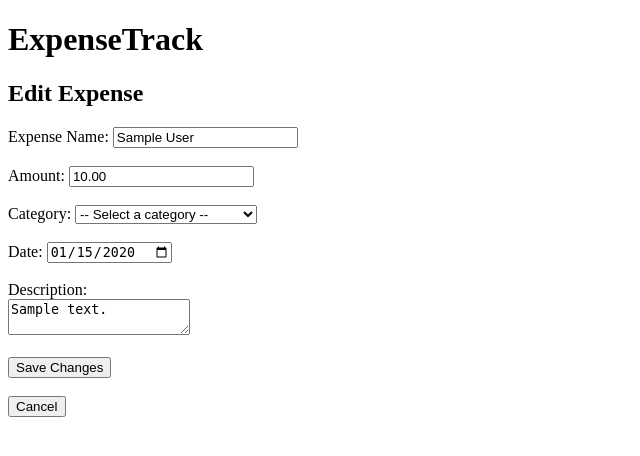
After one commit to samraabashir/Expensetrack, a Django app: page /expense/1/edit/ in a window 1280 px wide. The commit adds this page. Shown: the top 456 px of the page, without its empty margins (0-640 px from the left). Run offline with Django 5.2, Linux system fonts and the light colour scheme; tables that the repository leaves empty hold one stand-in row (values such as "Sample post").

Commit message:
Add expense management features

```diff
--- a/accounts/models.py
+++ b/accounts/models.py
@@ -12,3 +12,28 @@ class User(AbstractUser):
         max_length=10,
         choices=Role.choices,
     )
+
+class Expense(models.Model):
+    seller = models.ForeignKey(
+        User,
+        on_delete=models.CASCADE,
+        related_name="expenses"
+    )
+
+    name = models.CharField(max_length=100)
+
+    amount = models.DecimalField(
+        max_digits=10,
+        decimal_places=2
+    )
+
+    category = models.CharField(max_length=100)
+
+    date = models.DateField()
+
+    description = models.TextField(blank=True)
+
+    created_at = models.DateTimeField(auto_now_add=True)
+
+    def __str__(self):
+        return self.name
--- a/accounts/templates/accounts/customer_dashboard.html
+++ b/accounts/templates/accounts/customer_dashboard.html
@@ -10,5 +10,9 @@
 
     <p>Welcome to your customer dashboard.</p>
 
+    <a href="{% url 'logout' %}">
+    <button>Logout</button>
+</a>
+
 </body>
 </html>
--- /dev/null
+++ b/accounts/templates/accounts/edit_expense.html
@@ -0,0 +1,62 @@
+<!DOCTYPE html>
+<html>
+<head>
+    <title>Edit Expense - ExpenseTrack</title>
+</head>
+<body>
+
+    <h1>ExpenseTrack</h1>
+    <h2>Edit Expense</h2>
+
+    <form method="POST">
+        {% csrf_token %}
+
+        <label>Expense Name:</label>
+        <input type="text" name="name" value="{{ expense.name }}" required>
+
+        <br><br>
+
+        <label>Amount:</label>
+        <input type="number" name="amount" step="0.01" value="{{ expense.amount }}" required>
+
+        <br><br>
+
+        <label>Category:</label>
+        <select name="category" required>
+            <option value="">-- Select a category --</option>
+            <option value="Food" {% if expense.category == "Food" %}selected{% endif %}>Food & Groceries</option>
+            <option value="Transportation" {% if expense.category == "Transportation" %}selected{% endif %}>Transportation</option>
+            <option value="Utilities" {% if expense.category == "Utilities" %}selected{% endif %}>Electricity, Water & Internet</option>
+            <option value="Rent" {% if expense.category == "Rent" %}selected{% endif %}>Rent</option>
+            <option value="Salary" {% if expense.category == "Salary" %}selected{% endif %}>Salaries & Wages</option>
+            <option value="Supplies" {% if expense.category == "Supplies" %}selected{% endif %}>Business Supplies</option>
+            <option value="Marketing" {% if expense.category == "Marketing" %}selected{% endif %}>Marketing & Advertising</option>
+            <option value="Maintenance" {% if expense.category == "Maintenance" %}selected{% endif %}>Repairs & Maintenance</option>
+            <option value="Taxes" {% if expense.category == "Taxes" %}selected{% endif %}>Taxes & Government Fees</option>
+            <option value="Other" {% if expense.category == "Other" %}selected{% endif %}>Other</option>
+        </select>
+
+        <br><br>
+
+        <label>Date:</label>
+        <input type="date" name="date" value="{{ expense.date|date:'Y-m-d' }}" required>
+
+        <br><br>
+
+        <label>Description:</label>
+        <br>
+        <textarea name="description">{{ expense.description }}</textarea>
+
+        <br><br>
+
+        <button type="submit">Save Changes</button>
+    </form>
+
+    <br>
+
+    <a href="{% url 'seller_dashboard' %}">
+        <button>Cancel</button>
+    </a>
+
+</body>
+</html>
--- a/accounts/templates/accounts/login.html
+++ b/accounts/templates/accounts/login.html
@@ -16,5 +16,9 @@
     <button>Login as Customer</button>
 </a>
 
+<a href="{% url 'signup' %}">
+    <button>Sign Up</button>
+</a>
+
 </body>
 </html>
--- a/accounts/urls.py
+++ b/accounts/urls.py
@@ -7,4 +7,9 @@ urlpatterns = [
     path("login/customer/", views.customer_login, name="customer_login"),
     path("seller/dashboard", views.seller_dashboard, name="seller_dashboard"),
     path("customer/dashboard", views.customer_dashboard, name="customer_dashboard"),
+    path("signup/", views.signup, name="signup"),
+    path("logout/", views.logout_view, name="logout"),
+    path("expense/add/", views.add_expense, name="add_expense"),
+    path("expense/<int:expense_id>/edit/", views.edit_expense, name="edit_expense"),
+    path("expense/<int:expense_id>/delete/", views.delete_expense, name="delete_expense"),
 ]
--- a/accounts/views.py
+++ b/accounts/views.py
@@ -1,5 +1,6 @@
-from django.contrib.auth import authenticate, login
+from django.contrib.auth import authenticate, login,logout
 from django.shortcuts import render, redirect
+from . models import User, Expense
 
 
 def login_view(request):
@@ -25,10 +26,11 @@ def seller_login(request):
     return render(request, "accounts/seller_login.html")
 
 def seller_dashboard(request):
+        expenses = Expense.objects.filter(seller=request.user)
 
-    return render(request, "accounts/seller_dashboard.html")
-
-
+        return render(request, "accounts/seller_dashboard.html",{
+         "expenses": expenses
+    })
 
 def customer_login(request):
     if request.method == "POST":
@@ -50,3 +52,86 @@ def customer_login(request):
 
 def customer_dashboard(request):
     return render(request, "accounts/customer_dashboard.html")
+
+
+def signup(request):
+    if request.method == "POST":
+        username = request.POST.get("username")
+        password = request.POST.get("password")
+        role = request.POST.get("role")
+
+
+        if User.objects.filter(username=username).exists():
+            return render(request, "accounts/signup.html", {
+                "error": "Username already exists. Please choose another username."
+            })
+
+        user = User.objects.create_user(
+            username=username,
+            password=password,
+            role=role
+        )
+
+        login(request, user)
+
+        if role == "SELLER":
+            return redirect("seller_dashboard")
+        else:
+            return redirect("customer_dashboard")
+
+    return render(request, "accounts/signup.html")
+
+
+def logout_view(request):
+    logout(request)
+    return redirect("login")
+
+def add_expense(request):
+    if request.method == "POST":
+        name = request.POST.get("name")
+        amount = request.POST.get("amount")
+        category = request.POST.get("category")
+        date = request.POST.get("date")
+        description = request.POST.get("description")
+
+        Expense.objects.create(
+            seller=request.user,
+            name=name,
+            amount=amount,
+            category=category,
+            date=date,
+            description=description
+        )
+
+        return redirect("seller_dashboard")
+
+    return render(request, "accounts/add_expense.html")
+
+def edit_expense(request, expense_id):
+    expense = Expense.objects.get(id=expense_id)
+
+    if request.method == "POST":
+        expense.name = request.POST.get("name")
+        expense.amount = request.POST.get("amount")
+        expense.category = request.POST.get("category")
+        expense.date = request.POST.get("date")
+        expense.description = request.POST.get("description")
+
+        expense.save()
+
+        return redirect("seller_dashboard")
+
+    return render(request, "accounts/edit_expense.html", {
+        "expense": expense
+    })
+
+def delete_expense(request, expense_id):
+    expense = Expense.objects.get(id=expense_id)
+
+    if request.method == "POST":
+        expense.delete()
+        return redirect("seller_dashboard")
+
+    return render(request, "accounts/delete_expense.html", {
+        "expense": expense
+    })
```
Also changed, not shown: accounts/admin.py (+6 -1 lines), accounts/templates/accounts/add_expense.html (added, +62 -0 lines), accounts/templates/accounts/delete_expense.html (added, +29 -0 lines), accounts/templates/accounts/seller_dashboard.html (+29 -0 lines), accounts/templates/accounts/signup.html (added, +50 -0 lines), accounts/migrations/0002_expense.py (added).
